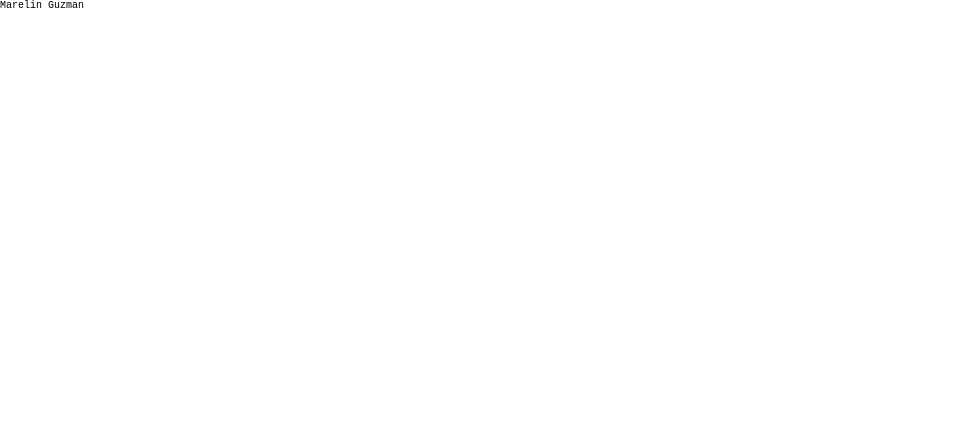
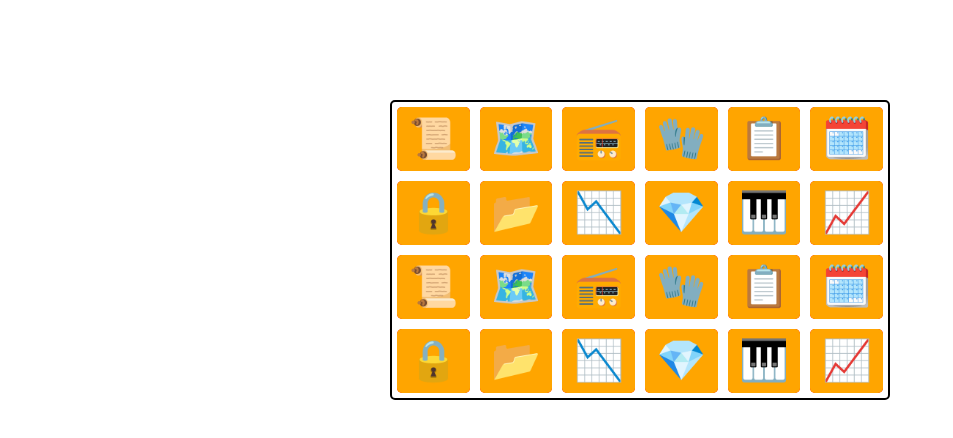
Before and after one commit to marelinguzman/Juego-de-memori-2024, a plain HTML site: page index.html in a window 1280 px wide. Shown: the whole page, without its empty margins (0-953 px from the left). Drawn offline with Linux system fonts and the light colour scheme.

Commit message:
Repartir Cartas

```diff
--- a/css/index.css
+++ b/css/index.css
@@ -0,0 +1,34 @@
+#root{
+    width: 50rem;
+    height: 30rem;
+    border-radius: 5px;
+    border: 2px solid black;
+
+    margin: auto;
+    margin-top: 10rem;
+    padding: 5px;
+
+    display: grid;
+    grid-template-columns: repeat(6,1fr);
+    grid-template-rows: repeat(4,1fr);
+    gap: 10px;
+}
+#root > div{
+    background-color: red;
+    border-radius: 5px;
+}
+.carta {
+    height: 100%;
+    background-color: orange;
+    border-radius: 5px;
+    font-size: 4rem;
+
+    display: flex;
+    justify-content: center;
+    align-items: center;
+    gap: 5px;
+}
+.carta:hover{
+    cursor: pointer;
+    background-color: rgb(187, 121, 0);
+}
--- a/index.html
+++ b/index.html
@@ -8,7 +8,9 @@
     <title>Document</title>
 </head>
 <body>
-    Marelin Guzman
+
+    <main id="root"></main>
+
     <script src="./js/main.js"></script>
 </body>
 </html>
--- a/js/main.js
+++ b/js/main.js
@@ -0,0 +1,20 @@
+// CARTAS
+let cards1 =["📜","🗺️","📻","🧤","📋","🗓️","🔒","📂","📉","💎","🎹","📈"]
+
+let cards2 =["📜","🗺️","📻","🧤","📋","🗓️","🔒","📂","📉","💎","🎹","📈"]
+
+let todas_las_tarjetas = cards1.concat(cards2);
+
+function repartir_cartas(){
+
+    let tablero = document.querySelector("#root");
+
+    todas_las_tarjetas.forEach((cada_carta) => {
+        let cart = document.createElement("div");
+        cart.innerHTML = `<div class="carta">${cada_carta}</div>`;
+
+        tablero.appendChild(cart);
+    })
+}
+
+repartir_cartas();
```
